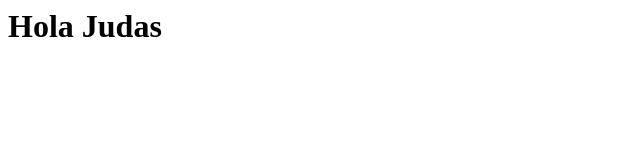
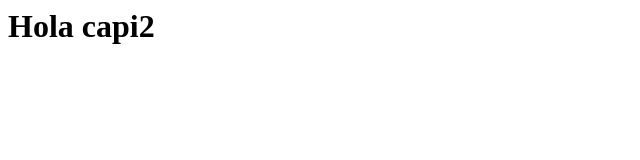
Before and after one commit to vneros444/practicaTag, a plain HTML site: page index.html in a window 1280 px wide. Shown: the full height of the page, 0-640 px from the left. Drawn offline with Linux system fonts and the light colour scheme.

Commit message:
Tercer commit

```diff
--- a/index.html
+++ b/index.html
@@ -1 +1 @@
-<h1>Hola Judas</h1>
+<h1>Hola capi2</h1>
```
